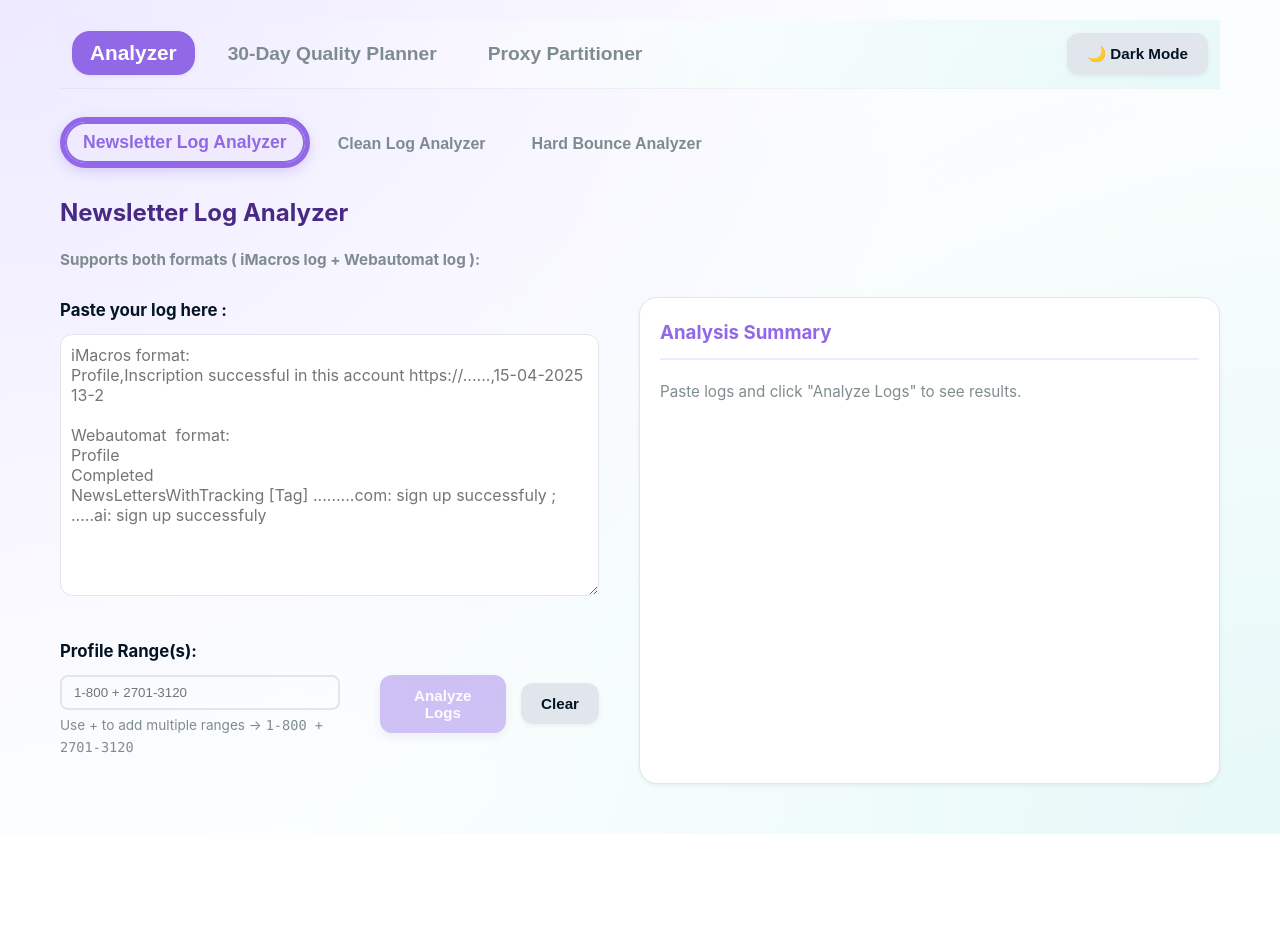
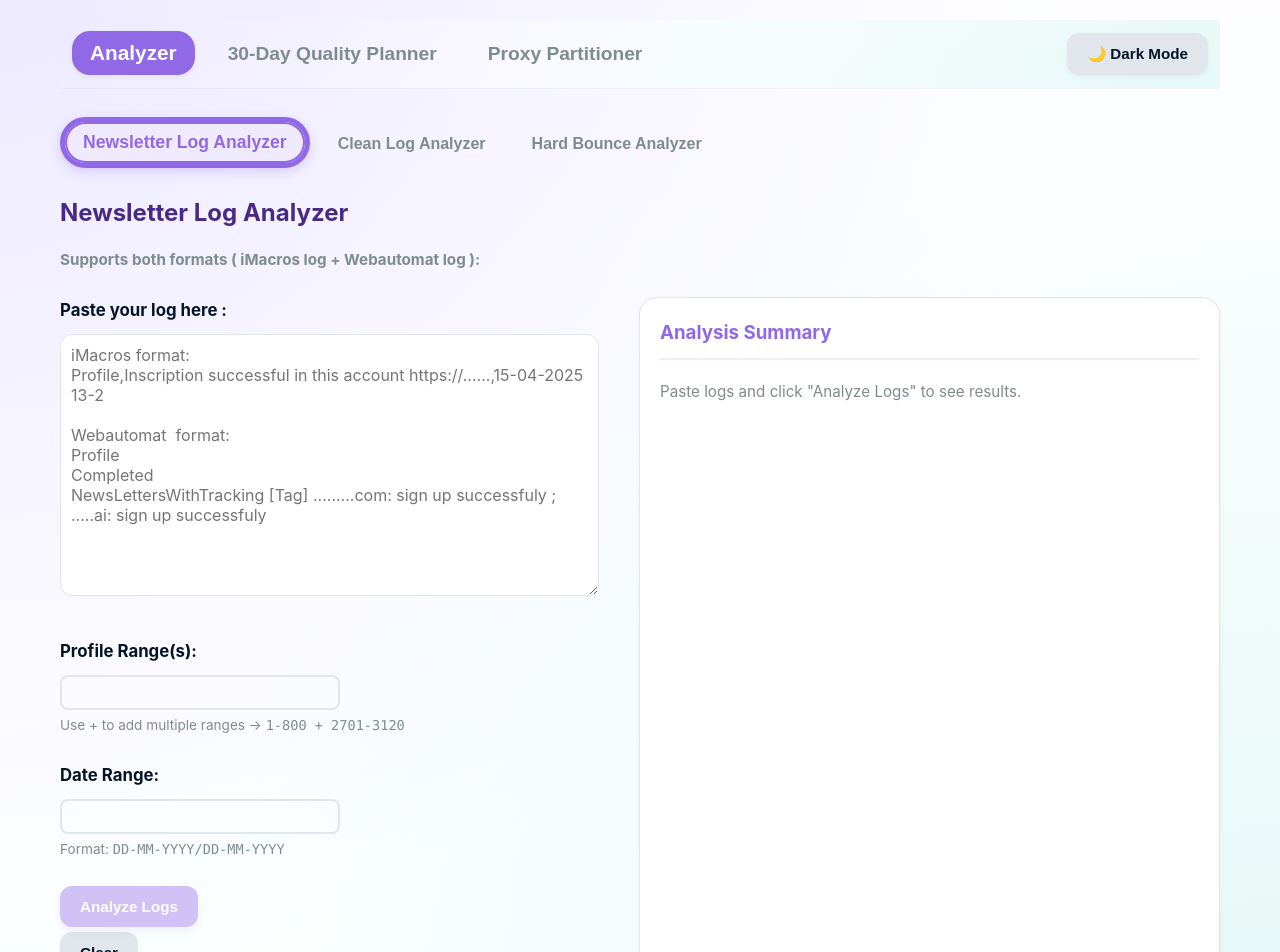
Before and after one commit to kriouichsalma5-sudo/CMHWSeedsTool, a React (Create React App) app: page / in a window 1280 px wide. Shown: the top 952 px of the page. Before the commit the page ends 834 px from the top, so only its background shows below. Built offline with nearby package versions, Linux system fonts and the light colour scheme; the HTML template or start-up script is replaced by a standard one.

Commit message:
Implement newsletter date range parsing and validation
Added newsletter date range functionality with validation for single dates and date ranges. Updated extraction logic to include date information and modified UI to accommodate new date range input.

```diff
--- a/src/App.js
+++ b/src/App.js
@@ -230,6 +230,11 @@ export default function App() {
     newsletterRange,
     setNewsletterRange
   );
+  const [newsletterDateRange, setNewsletterDateRange] = useState("");
+  const newsletterDateRangeCtrl = useStableInput(
+    newsletterDateRange,
+    setNewsletterDateRange
+  );
   const parseNewsletterRanges = (input) => {
     const rangeParts = input
       .split("+")
@@ -257,6 +262,58 @@ export default function App() {
     }
 
     return new Set(allProfiles);
+  };
+  const parseNewsletterDateRange = (input) => {
+    input = input.trim();
+
+    const parseDate = (str) => {
+      const match = str.match(/^(\d{2})-(\d{2})-(\d{4})$/);
+      if (!match) {
+        throw new Error(`Invalid date format: ${str}. Use DD-MM-YYYY`);
+      }
+
+      const dd = Number(match[1]);
+      const mm = Number(match[2]);
+      const yyyy = Number(match[3]);
+
+      const date = new Date(yyyy, mm - 1, dd);
+
+      if (
+        date.getFullYear() !== yyyy ||
+        date.getMonth() !== mm - 1 ||
+        date.getDate() !== dd
+      ) {
+        throw new Error(`Invalid date: ${str}`);
+      }
+
+      return date;
+    };
+
+    // 🔹 Case 1: Single date
+    if (/^\d{2}-\d{2}-\d{4}$/.test(input)) {
+      const singleDate = parseDate(input);
+      return { start: singleDate, end: singleDate };
+    }
+
+    // 🔹 Case 2: Range
+    const rangeMatch = input.match(
+      /^(\d{2}-\d{2}-\d{4})\s*\/\s*(\d{2}-\d{2}-\d{4})$/
+    );
+
+    if (rangeMatch) {
+      const start = parseDate(rangeMatch[1]);
+      const end = parseDate(rangeMatch[2]);
+
+      if (start > end) {
+        throw new Error("Start date cannot be after end date.");
+      }
+
+      return { start, end };
+    }
+
+    throw new Error(
+      "Invalid date format. Use DD-MM-YYYY or DD-MM-YYYY/DD-MM-YYYY"
+    );
   };
   const cleanLines = (text) =>
     text
@@ -282,6 +339,8 @@ export default function App() {
 
     const profilePart = cleaned.substring(0, firstComma).trim();
     const messagePart = cleaned.substring(firstComma + 1).trim();
+    const dateMatch = messagePart.match(/\d{2}-\d{2}-\d{4}/);
+    const date = dateMatch ? dateMatch[0] : null;
 
     // Validate profile is a number
     if (!/^\d+$/.test(profilePart)) return null;
@@ -298,7 +357,7 @@ export default function App() {
     url = url.replace(/["',.;\)]*$/, "");
     url = url.replace(/\/+$/, ""); // remove trailing slashes
 
-    return { profile, url };
+    return { profile, url, date };
   };
 
   // Extract from NEW Webautomat format (multi-line)
@@ -364,7 +423,16 @@ export default function App() {
 
     const result = {}; // { url: [profiles] }
     let targetProfiles = null;
-
+    let dateFilter = null;
+
+    if (newsletterDateRange.trim()) {
+      try {
+        dateFilter = parseNewsletterDateRange(newsletterDateRange);
+      } catch (err) {
+        setAnalyzerError(err.message);
+        return;
+      }
+    }
     if (newsletterRange.trim()) {
       try {
         targetProfiles = parseNewsletterRanges(newsletterRange);
@@ -382,7 +450,22 @@ export default function App() {
       const oldMatch = extractFromOldFormat(currentLine);
       if (oldMatch) {
         const { profile, url } = oldMatch;
-        if (!targetProfiles || targetProfiles.has(profile)) {
+        const profileOk = !targetProfiles || targetProfiles.has(profile);
+
+        let dateOk = true;
+
+        if (dateFilter) {
+          if (!oldMatch.date) {
+            dateOk = false;
+          } else {
+            const [dd, mm, yyyy] = oldMatch.date.split("-").map(Number);
+            const logDate = new Date(yyyy, mm - 1, dd);
+
+            dateOk = logDate >= dateFilter.start && logDate <= dateFilter.end;
+          }
+        }
+
+        if (profileOk && dateOk) {
           if (!result[url]) result[url] = [];
           if (!result[url].includes(profile)) result[url].push(profile);
         }
@@ -395,6 +478,10 @@ export default function App() {
       if (newMatch.extracted.length > 0) {
         newMatch.extracted.forEach(({ profile, url }) => {
           if (targetProfiles && !targetProfiles.has(profile)) return;
+
+          // If date filter is active, skip new format (no date info)
+          if (dateFilter) return;
+
           if (!result[url]) result[url] = [];
           if (!result[url].includes(profile)) result[url].push(profile);
         });
@@ -515,7 +602,7 @@ export default function App() {
                 className="small-input"
                 value={newsletterRangeCtrl.value}
                 onChange={newsletterRangeCtrl.onChange}
-                placeholder="1-800 + 2701-3120"
+                placeholder=""
                 style={{
                   width: "280px",
                   padding: "8px 12px",
@@ -531,7 +618,31 @@ export default function App() {
               >
                 Use + to add multiple ranges → <code>1-800 + 2701-3120</code>
               </p>
-            </div>
+              <div style={{ marginTop: 15 }}>
+                <label className="label">Date Range:</label>
+                <input
+                  ref={newsletterDateRangeCtrl.ref}
+                  className="small-input"
+                  value={newsletterDateRangeCtrl.value}
+                  onChange={newsletterDateRangeCtrl.onChange}
+                  placeholder=""
+                  style={{
+                    width: "280px",
+                    padding: "8px 12px",
+                    borderRadius: "8px",
+                    border: "2px solid var(--color-border)",
+                    backgroundColor: "transparent",
+                    color: "var(--color-text)",
+                  }}
+                />
+                <p
+                  className="muted"
+                  style={{ fontSize: "0.85rem", marginTop: 5 }}
+                >
+                  Format: <code>DD-MM-YYYY/DD-MM-YYYY</code>
+                </p>
+              </div>
+
               <button
                 className="btn primary"
                 onClick={processLogs}
@@ -539,6 +650,10 @@ export default function App() {
               >
                 Analyze Logs
               </button>
+              <p
+                className="muted"
+                style={{ fontSize: "0.85rem", margin: 5 }}
+              ></p>
               <button
                 className="btn"
                 onClick={() => {
@@ -551,6 +666,7 @@ export default function App() {
               >
                 Clear
               </button>
+            </div>
           </div>
           {analyzerError && <div className="error">{analyzerError}</div>}
         </div>
@@ -2678,7 +2794,16 @@ export default function App() {
 
     // Case 2: numeric profile in structured lines
     if (!ID) {
-      const numberMatch = cleaned.match(/\b(\d{4,})\b/);
+      const matches = cleaned.match(/\b\d+\b/g);
+      if (matches) {
+        const ipParts = IP_Port ? IP_Port.split(/[\.:]/) : [];
+        for (const num of matches) {
+          if (!ipParts.includes(num)) {
+            ID = num;
+            break;
+          }
+        }
+      }
       if (numberMatch) ID = numberMatch[1];
     }
 
@@ -2702,19 +2827,31 @@ export default function App() {
     };
   };
   // ===== Smart Profile Detection =====
+  // ===== Smart Profile Detection (ALL digit lengths) =====
   const extractProfile = (line) => {
     if (!line) return "";
 
-    // Case 1: 12001,176.121.2.136
+    // Case 1: CSV format → 12001,176.121.2.136
     const commaMatch = line.match(/^(\d+),/);
     if (commaMatch) return commaMatch[1];
 
     // Remove bracket tag first [ABCDEF]
     const cleaned = line.replace(/\[[^\]]+\]/g, "");
 
-    // Detect numeric profile (4+ digits to avoid IP parts)
-    const numberMatch = cleaned.match(/\b(\d{4,})\b/);
-    if (numberMatch) return numberMatch[1];
+    // Detect standalone numeric value (avoid IP segments)
+    const matches = cleaned.match(/\b\d+\b/g);
+    if (!matches) return "";
+
+    // Remove IP parts (numbers separated by dots)
+    const ipMatch = line.match(/(?:(?:\d{1,3}\.){3}\d{1,3})(?::\d+)?/);
+    const ipNumbers = ipMatch ? ipMatch[0].split(/[\.:]/) : [];
+
+    // Return first number not part of IP
+    for (const num of matches) {
+      if (!ipNumbers.includes(num)) {
+        return num;
+      }
+    }
 
     return "";
   };
```
Lines whose indentation alone changed are shown as unchanged.
